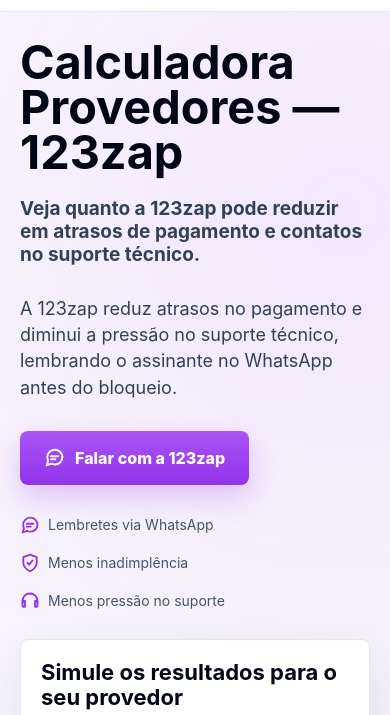
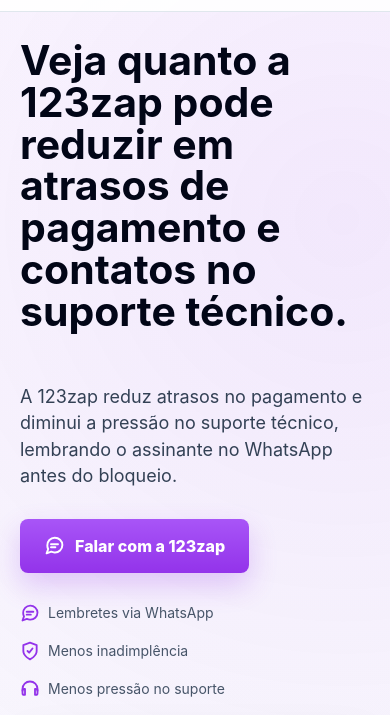
Before and after one commit to briotecnologia/calculadora-provedores-123zap, a website with bundled scripts: page index.html in a window 390 px wide. Shown: the part 59-774 px from the top of the page. Built offline with nearby package versions, Linux system fonts and the light colour scheme.

Commit message:
Simplify hero headline

```diff
--- a/src/main.js
+++ b/src/main.js
@@ -29,10 +29,9 @@ function render() {
 
       <section id="top" class="hero-section">
         <div class="hero-copy">
-          <h1>Calculadora Provedores — 123zap</h1>
-          <p class="hero-subtitle">
+          <h1>
             Veja quanto a 123zap pode reduzir em atrasos de pagamento e contatos no suporte técnico.
-          </p>
+          </h1>
           <p class="hero-support">
             A 123zap reduz atrasos no pagamento e diminui a pressão no suporte técnico,
             lembrando o assinante no WhatsApp antes do bloqueio.
--- a/src/styles.css
+++ b/src/styles.css
@@ -140,18 +140,11 @@ p {
 
 h1 {
   color: var(--charcoal);
-  font-size: clamp(42px, 6vw, 78px);
+  font-size: clamp(40px, 5.2vw, 68px);
   letter-spacing: 0;
-  line-height: 0.96;
+  line-height: 1.02;
   margin-bottom: 22px;
-}
-
-.hero-subtitle {
-  color: var(--slate-700);
-  font-size: clamp(20px, 2.15vw, 25px);
-  font-weight: 680;
-  line-height: 1.22;
-  max-width: 660px;
+  max-width: 720px;
 }
 
 .hero-support {
@@ -637,11 +630,7 @@ tbody th {
   }
 
   h1 {
-    font-size: clamp(39px, 12vw, 54px);
-  }
-
-  .hero-subtitle {
-    font-size: 19px;
+    font-size: clamp(36px, 10.5vw, 48px);
   }
 
   .inputs-grid,
```
